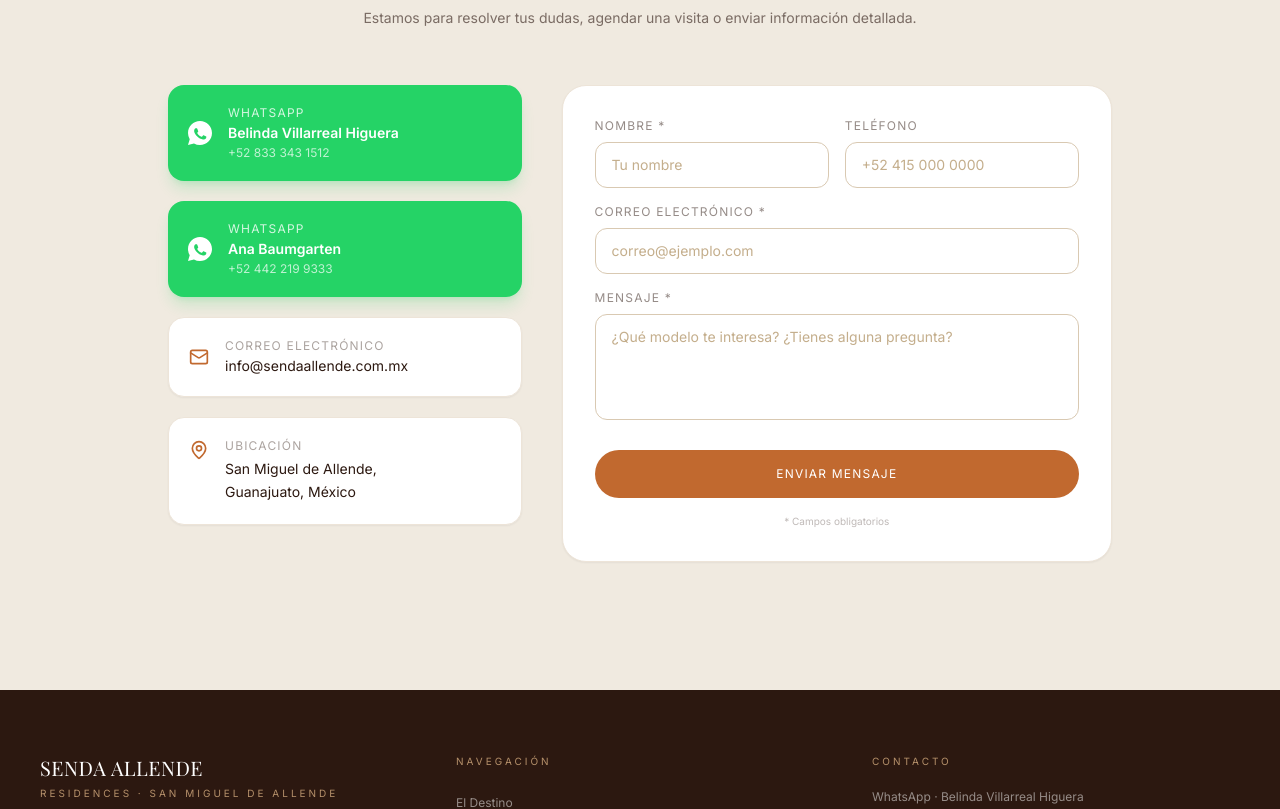
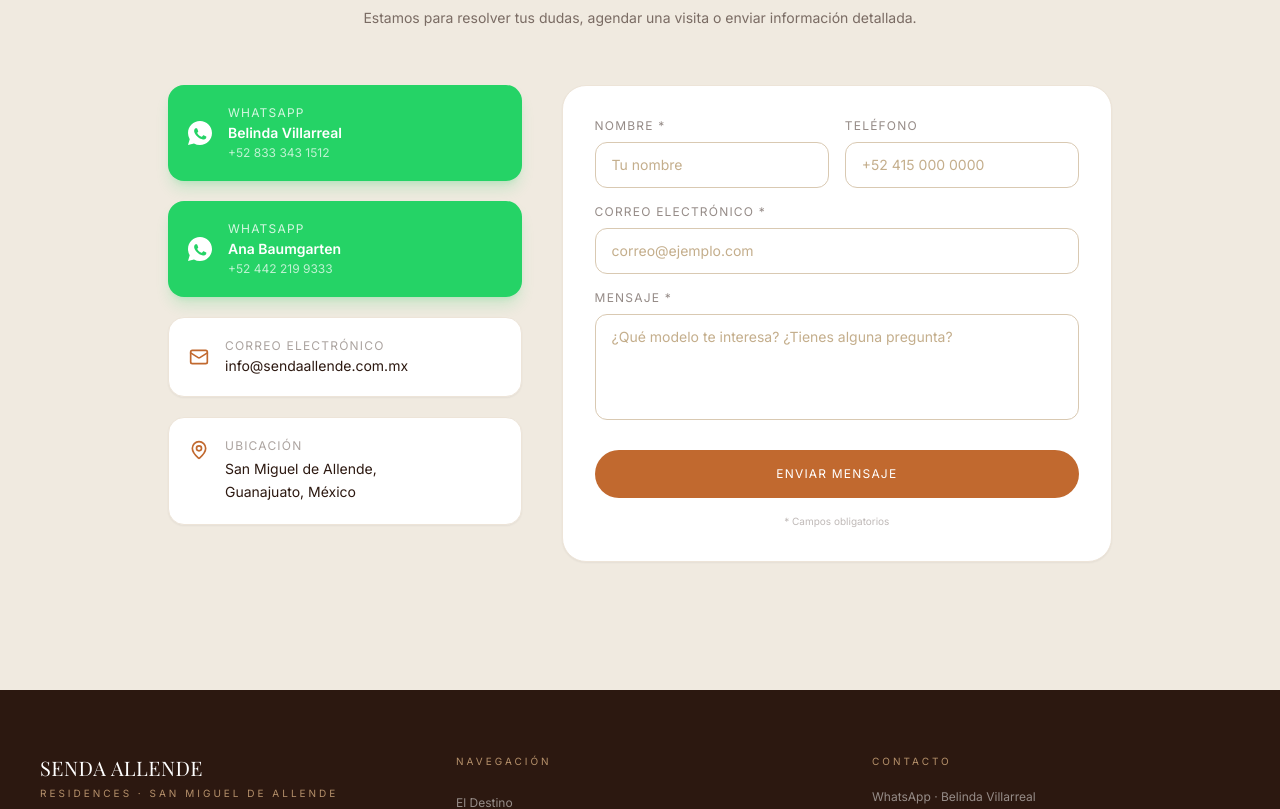
Before and after one commit to vampirot800/senda-allende, a Next.js app: page / in a window 1280 px wide. Shown: the part 8640-9449 px from the top of the page. Built offline with nearby package versions, Linux system fonts and the light colour scheme.

Commit message:
Fix WA button name

```diff
--- a/data/properties.ts
+++ b/data/properties.ts
@@ -9,7 +9,7 @@
   formspree: "https://formspree.io/f/XXXXXXXX", // ← sign up at formspree.io
   whatsappMessage: "Hola, me interesa recibir información sobre Senda Allende Residences.",
   agents: [
-    { name: "Belinda Villarreal Higuera", whatsapp: "+52 833 343 1512" },
+    { name: "Belinda Villarreal", whatsapp: "+52 833 343 1512" },
     { name: "Ana Baumgarten",             whatsapp: "+52 442 219 9333" },
   ],
 };
```
